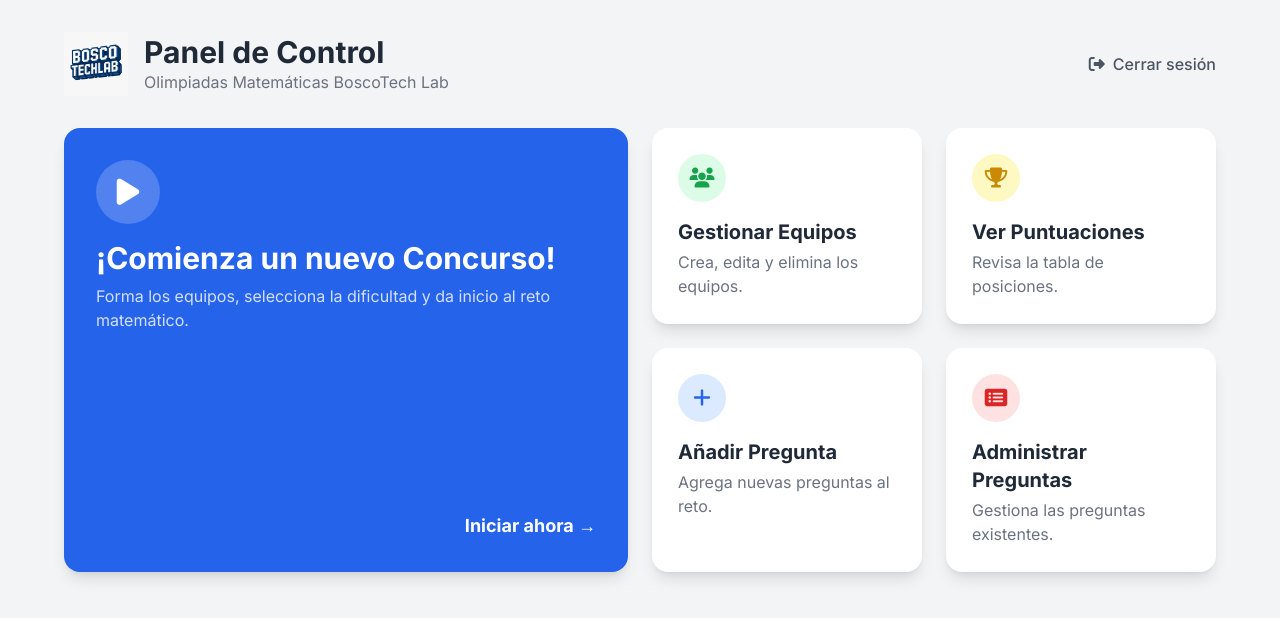
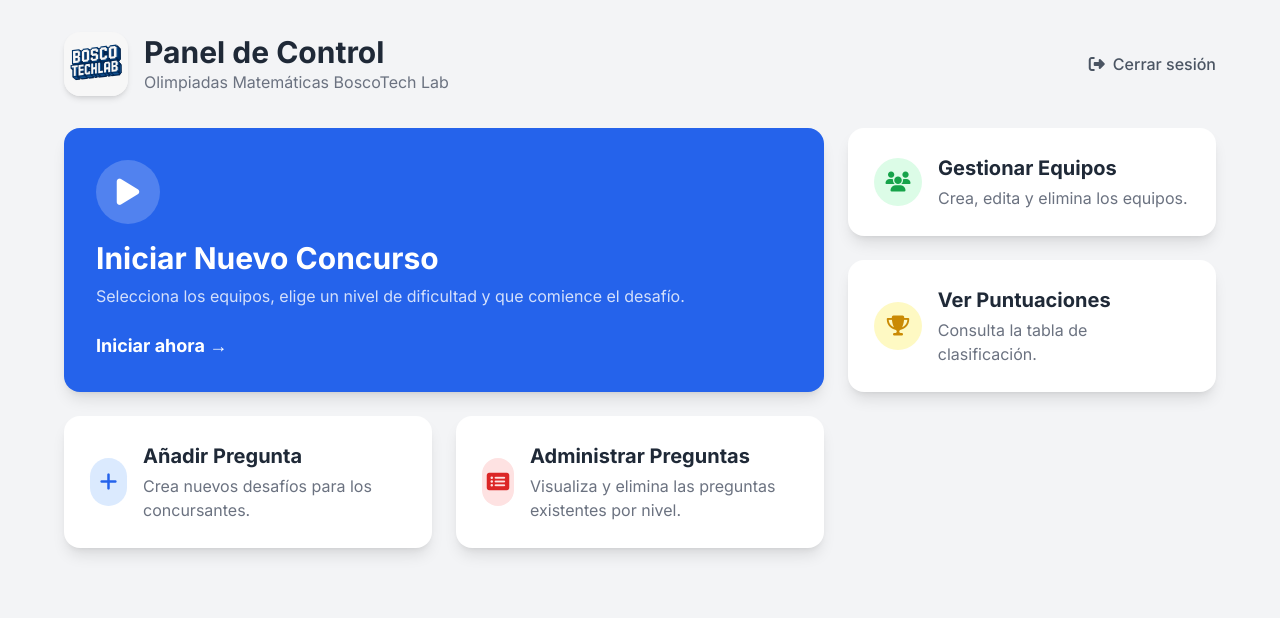
Before and after one commit to saamueldmg/olimpiadas_matematicas, a Flask app: page /dashboard in a window 1280 px wide. Shown: the top 618 px of the page. Run offline with Flask 3, Linux system fonts and the light colour scheme; the visitor is signed in with stand-in values (Sample User, id 1); some libraries are stand-ins or nearby versions.

Commit message:
últimos cambios

```diff
--- a/templates/dashboard.html
+++ b/templates/dashboard.html
@@ -37,11 +37,10 @@
       <!-- Encabezado -->
       <header class="flex justify-between items-center mb-8">
         <div class="flex items-center space-x-4">
-          <!-- RUTA CORREGIDA -->
           <img
             src="{{ url_for('static', filename='images/logo.jpg') }}"
             alt="Logo BoscoTechLab"
-            class="w-16 h-16 auto-rounded-md"
+            class="w-16 h-16 rounded-2xl shadow-md"
           />
           <div>
             <h1 class="text-3xl font-bold text-gray-800">Panel de Control</h1>
@@ -58,11 +57,11 @@
       </header>
 
       <!-- Contenido del Dashboard -->
-      <main class="grid grid-cols-1 md:grid-cols-3 lg:grid-cols-4 gap-6">
+      <main class="grid grid-cols-1 md:grid-cols-2 lg:grid-cols-3 gap-6">
         <!-- Tarjeta Principal: Iniciar Concurso -->
         <a
           href="{{ url_for('select_level') }}"
-          class="action-card md:col-span-2 lg:col-span-2 bg-blue-600 text-white p-8 rounded-2xl shadow-lg flex flex-col justify-between hover:bg-blue-700"
+          class="action-card lg:col-span-2 lg:row-span-2 bg-blue-600 text-white p-8 rounded-2xl shadow-lg flex flex-col justify-between hover:bg-blue-700"
         >
           <div>
             <div
@@ -70,70 +69,94 @@
             >
               <i class="fas fa-play text-3xl"></i>
             </div>
-            <h2 class="text-3xl font-bold">¡Comienza un nuevo Concurso!</h2>
+            <h2 class="text-3xl font-bold">Iniciar Nuevo Concurso</h2>
             <p class="mt-2 opacity-80">
-              Forma los equipos, selecciona la dificultad y da inicio al reto
-              matemático.
+              Selecciona los equipos, elige un nivel de dificultad y que
+              comience el desafío.
             </p>
           </div>
-          <div class="mt-6 text-right font-bold text-lg">
-            Iniciar ahora &rarr;
-          </div>
+          <div class="mt-6 font-bold text-lg">Iniciar ahora &rarr;</div>
         </a>
 
-        <!-- Tarjetas Laterales -->
-        <div class="lg:col-span-2 grid grid-cols-1 sm:grid-cols-2 gap-6">
+        <!-- Tarjetas de Acción a la Derecha -->
         <a
           href="{{ url_for('manage_teams') }}"
           class="action-card bg-white p-6 rounded-2xl shadow-lg hover:border-green-500 border-2 border-transparent"
         >
+          <div class="flex items-center space-x-4">
             <div
-              class="bg-green-100 text-green-600 w-12 h-12 rounded-full flex items-center justify-center mb-4"
+              class="bg-green-100 text-green-600 w-12 h-12 rounded-full flex items-center justify-center"
             >
               <i class="fas fa-users text-xl"></i>
             </div>
+            <div>
               <h3 class="text-xl font-bold text-gray-800">Gestionar Equipos</h3>
-            <p class="text-gray-500 mt-1">Crea, edita y elimina los equipos.</p>
+              <p class="text-gray-500 mt-1">
+                Crea, edita y elimina los equipos.
+              </p>
+            </div>
+          </div>
         </a>
+
         <a
           href="{{ url_for('show_scoreboard') }}"
           class="action-card bg-white p-6 rounded-2xl shadow-lg hover:border-yellow-500 border-2 border-transparent"
         >
+          <div class="flex items-center space-x-4">
             <div
-              class="bg-yellow-100 text-yellow-600 w-12 h-12 rounded-full flex items-center justify-center mb-4"
+              class="bg-yellow-100 text-yellow-600 w-12 h-12 rounded-full flex items-center justify-center"
             >
               <i class="fas fa-trophy text-xl"></i>
             </div>
+            <div>
               <h3 class="text-xl font-bold text-gray-800">Ver Puntuaciones</h3>
-            <p class="text-gray-500 mt-1">Revisa la tabla de posiciones.</p>
+              <p class="text-gray-500 mt-1">
+                Consulta la tabla de clasificación.
+              </p>
+            </div>
+          </div>
         </a>
+
+        <!-- Tarjetas de Acción Inferiores -->
         <a
           href="{{ url_for('add_question') }}"
           class="action-card bg-white p-6 rounded-2xl shadow-lg hover:border-blue-500 border-2 border-transparent"
         >
+          <div class="flex items-center space-x-4">
             <div
-              class="bg-blue-100 text-blue-600 w-12 h-12 rounded-full flex items-center justify-center mb-4"
+              class="bg-blue-100 text-blue-600 w-12 h-12 rounded-full flex items-center justify-center"
             >
               <i class="fas fa-plus text-xl"></i>
             </div>
+            <div>
               <h3 class="text-xl font-bold text-gray-800">Añadir Pregunta</h3>
-            <p class="text-gray-500 mt-1">Agrega nuevas preguntas al reto.</p>
+              <p class="text-gray-500 mt-1">
+                Crea nuevos desafíos para los concursantes.
+              </p>
+            </div>
+          </div>
         </a>
+
         <a
           href="{{ url_for('manage_questions') }}"
           class="action-card bg-white p-6 rounded-2xl shadow-lg hover:border-red-500 border-2 border-transparent"
         >
+          <div class="flex items-center space-x-4">
             <div
-              class="bg-red-100 text-red-600 w-12 h-12 rounded-full flex items-center justify-center mb-4"
+              class="bg-red-100 text-red-600 w-12 h-12 rounded-full flex items-center justify-center"
             >
               <i class="fas fa-list-alt text-xl"></i>
             </div>
+            <div>
               <h3 class="text-xl font-bold text-gray-800">
                 Administrar Preguntas
               </h3>
-            <p class="text-gray-500 mt-1">Gestiona las preguntas existentes.</p>
+              <p class="text-gray-500 mt-1">
+                Visualiza y elimina las preguntas existentes por nivel.
+              </p>
+            </div>
+          </div>
         </a>
-        </div>
       </main>
     </div>
   </body>
--- a/templates/scoreboard.html
+++ b/templates/scoreboard.html
@@ -32,7 +32,7 @@
       >
         <div class="flex items-center space-x-4">
           <img
-            src="{{ url_for('static', filename='images/Logo.jpg') }}"
+            src="{{ url_for('static', filename='images/logo.jpg') }}"
             alt="Logo BoscoTechLab"
             class="w-16 h-16 rounded-2xl shadow-md"
           />
```
Lines whose indentation alone changed are shown as unchanged.
